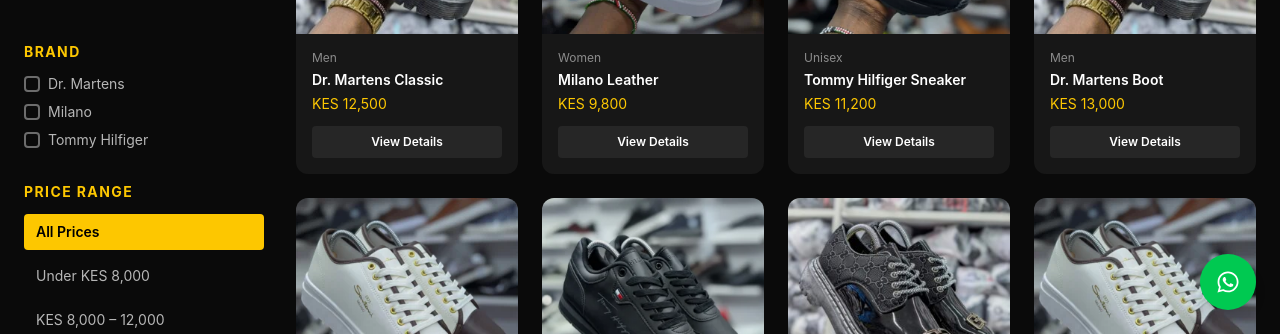
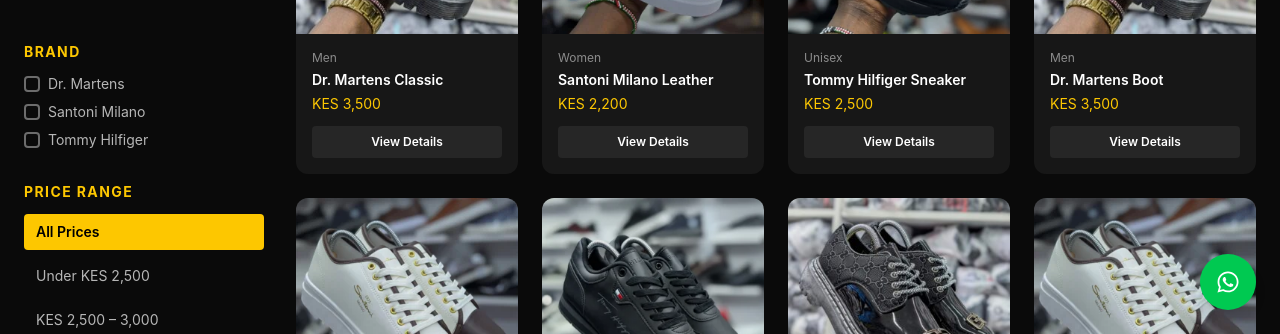
Before and after one commit to FrancisKarani14/shoepalace, a React (Vite) app: page /collections in a window 1280 px wide. Shown: the part 466-800 px from the top of the page. Built offline with nearby package versions, Linux system fonts and the light colour scheme.

Commit message:
changes the prices of shoes

```diff
--- a/src/data/shoes.js
+++ b/src/data/shoes.js
@@ -1,42 +1,42 @@
 export const allShoes = [
-  { id: 1,  name: 'Dr. Martens Classic',       price: 12500, brand: 'Dr. Martens',    category: 'men',    image: '/Martins.png',       stock: 8 },
-  { id: 2,  name: 'Milano Leather',             price: 9800,  brand: 'Milano',         category: 'women',  image: '/Milano.png',        stock: 5 },
-  { id: 3,  name: 'Tommy Hilfiger Sneaker',     price: 11200, brand: 'Tommy Hilfiger', category: 'unisex', image: '/Tommyhilfiger.png', stock: 12 },
-  { id: 4,  name: 'Dr. Martens Boot',           price: 13000, brand: 'Dr. Martens',    category: 'men',    image: '/Martins.png',       stock: 3 },
-  { id: 5,  name: 'Milano Sport',               price: 8500,  brand: 'Milano',         category: 'women',  image: '/Milano.png',        stock: 7 },
-  { id: 6,  name: 'Tommy Hilfiger Classic',     price: 10500, brand: 'Tommy Hilfiger', category: 'unisex', image: '/Tommyhilfiger.png', stock: 9 },
-  { id: 7,  name: 'Dr. Martens Low',            price: 11800, brand: 'Dr. Martens',    category: 'men',    image: '/Martins.png',       stock: 6 },
-  { id: 8,  name: 'Milano Elite',               price: 9200,  brand: 'Milano',         category: 'women',  image: '/Milano.png',        stock: 4 },
-  { id: 9,  name: 'Tommy Hilfiger Runner',      price: 10800, brand: 'Tommy Hilfiger', category: 'unisex', image: '/Tommyhilfiger.png', stock: 11 },
-  { id: 10, name: 'Dr. Martens Chelsea',        price: 14000, brand: 'Dr. Martens',    category: 'women',  image: '/Martins.png',       stock: 2 },
-  { id: 11, name: 'Milano Casual',              price: 7800,  brand: 'Milano',         category: 'men',    image: '/Milano.png',        stock: 10 },
-  { id: 12, name: 'Tommy Hilfiger Polo Shoe',   price: 12000, brand: 'Tommy Hilfiger', category: 'men',    image: '/Tommyhilfiger.png', stock: 5 },
-  { id: 13, name: 'Dr. Martens Oxford',         price: 13500, brand: 'Dr. Martens',    category: 'unisex', image: '/Martins.png',       stock: 7 },
-  { id: 14, name: 'Milano Wedge',               price: 9500,  brand: 'Milano',         category: 'women',  image: '/Milano.png',        stock: 6 },
-  { id: 15, name: 'Tommy Hilfiger Loafer',      price: 11500, brand: 'Tommy Hilfiger', category: 'men',    image: '/Tommyhilfiger.png', stock: 8 },
-  { id: 16, name: 'Dr. Martens Platform',       price: 15000, brand: 'Dr. Martens',    category: 'women',  image: '/Martins.png',       stock: 3 },
-  { id: 17, name: 'Milano Slip-On',             price: 8000,  brand: 'Milano',         category: 'unisex', image: '/Milano.png',        stock: 9 },
-  { id: 18, name: 'Tommy Hilfiger High Top',    price: 13200, brand: 'Tommy Hilfiger', category: 'unisex', image: '/Tommyhilfiger.png', stock: 4 },
-  { id: 19, name: 'Dr. Martens Sandal',         price: 10000, brand: 'Dr. Martens',    category: 'women',  image: '/Martins.png',       stock: 6 },
-  { id: 20, name: 'Milano Derby',               price: 9000,  brand: 'Milano',         category: 'men',    image: '/Milano.png',        stock: 5 },
-  { id: 21, name: 'Tommy Hilfiger Boat Shoe',   price: 11000, brand: 'Tommy Hilfiger', category: 'men',    image: '/Tommyhilfiger.png', stock: 7 },
-  { id: 22, name: 'Dr. Martens Brogue',         price: 12800, brand: 'Dr. Martens',    category: 'unisex', image: '/Martins.png',       stock: 5 },
-  { id: 23, name: 'Milano Mule',                price: 7500,  brand: 'Milano',         category: 'women',  image: '/Milano.png',        stock: 8 },
-  { id: 24, name: 'Tommy Hilfiger Canvas',      price: 9800,  brand: 'Tommy Hilfiger', category: 'unisex', image: '/Tommyhilfiger.png', stock: 10 },
-  { id: 25, name: 'Dr. Martens Ankle Boot',     price: 13800, brand: 'Dr. Martens',    category: 'women',  image: '/Martins.png',       stock: 3 },
-  { id: 26, name: 'Milano Trainer',             price: 8800,  brand: 'Milano',         category: 'men',    image: '/Milano.png',        stock: 6 },
-  { id: 27, name: 'Tommy Hilfiger Espadrille',  price: 10200, brand: 'Tommy Hilfiger', category: 'women',  image: '/Tommyhilfiger.png', stock: 7 },
-  { id: 28, name: 'Dr. Martens Lace Up',        price: 12200, brand: 'Dr. Martens',    category: 'men',    image: '/Martins.png',       stock: 4 },
-  { id: 29, name: 'Milano Pump',                price: 9100,  brand: 'Milano',         category: 'women',  image: '/Milano.png',        stock: 5 },
-  { id: 30, name: 'Tommy Hilfiger Moccasin',    price: 10900, brand: 'Tommy Hilfiger', category: 'men',    image: '/Tommyhilfiger.png', stock: 9 },
-  { id: 31, name: 'Dr. Martens Zip Boot',       price: 14500, brand: 'Dr. Martens',    category: 'unisex', image: '/Martins.png',       stock: 2 },
-  { id: 32, name: 'Milano Flat',                price: 7200,  brand: 'Milano',         category: 'women',  image: '/Milano.png',        stock: 11 },
-  { id: 33, name: 'Tommy Hilfiger Flip Flop',   price: 5500,  brand: 'Tommy Hilfiger', category: 'unisex', image: '/Tommyhilfiger.png', stock: 14 },
-  { id: 34, name: 'Dr. Martens Monk Strap',     price: 13200, brand: 'Dr. Martens',    category: 'men',    image: '/Martins.png',       stock: 5 },
-  { id: 35, name: 'Milano Kitten Heel',         price: 9400,  brand: 'Milano',         category: 'women',  image: '/Milano.png',        stock: 6 },
-  { id: 36, name: 'Tommy Hilfiger Wedge',       price: 11800, brand: 'Tommy Hilfiger', category: 'women',  image: '/Tommyhilfiger.png', stock: 4 },
-  { id: 37, name: 'Dr. Martens Creeper',        price: 15500, brand: 'Dr. Martens',    category: 'unisex', image: '/Martins.png',       stock: 3 },
-  { id: 38, name: 'Milano Block Heel',          price: 9700,  brand: 'Milano',         category: 'women',  image: '/Milano.png',        stock: 7 },
-  { id: 39, name: 'Tommy Hilfiger Slip On',     price: 10400, brand: 'Tommy Hilfiger', category: 'unisex', image: '/Tommyhilfiger.png', stock: 8 },
-  { id: 40, name: 'Dr. Martens Quad Boot',      price: 16000, brand: 'Dr. Martens',    category: 'men',    image: '/Martins.png',       stock: 2 },
+  { id: 1,  name: 'Dr. Martens Classic',       price: 3500, brand: 'Dr. Martens',    category: 'men',    image: '/Martins.png',       stock: 8 },
+  { id: 2,  name: 'Santoni Milano Leather',     price: 2200, brand: 'Santoni Milano', category: 'women',  image: '/Milano.png',        stock: 5 },
+  { id: 3,  name: 'Tommy Hilfiger Sneaker',     price: 2500, brand: 'Tommy Hilfiger', category: 'unisex', image: '/Tommyhilfiger.png', stock: 12 },
+  { id: 4,  name: 'Dr. Martens Boot',           price: 3500, brand: 'Dr. Martens',    category: 'men',    image: '/Martins.png',       stock: 3 },
+  { id: 5,  name: 'Santoni Milano Sport',       price: 2200, brand: 'Santoni Milano', category: 'women',  image: '/Milano.png',        stock: 7 },
+  { id: 6,  name: 'Tommy Hilfiger Classic',     price: 2500, brand: 'Tommy Hilfiger', category: 'unisex', image: '/Tommyhilfiger.png', stock: 9 },
+  { id: 7,  name: 'Dr. Martens Low',            price: 3500, brand: 'Dr. Martens',    category: 'men',    image: '/Martins.png',       stock: 6 },
+  { id: 8,  name: 'Santoni Milano Elite',       price: 2200, brand: 'Santoni Milano', category: 'women',  image: '/Milano.png',        stock: 4 },
+  { id: 9,  name: 'Tommy Hilfiger Runner',      price: 2500, brand: 'Tommy Hilfiger', category: 'unisex', image: '/Tommyhilfiger.png', stock: 11 },
+  { id: 10, name: 'Dr. Martens Chelsea',        price: 3500, brand: 'Dr. Martens',    category: 'women',  image: '/Martins.png',       stock: 2 },
+  { id: 11, name: 'Santoni Milano Casual',      price: 2200, brand: 'Santoni Milano', category: 'men',    image: '/Milano.png',        stock: 10 },
+  { id: 12, name: 'Tommy Hilfiger Polo Shoe',   price: 2500, brand: 'Tommy Hilfiger', category: 'men',    image: '/Tommyhilfiger.png', stock: 5 },
+  { id: 13, name: 'Dr. Martens Oxford',         price: 3500, brand: 'Dr. Martens',    category: 'unisex', image: '/Martins.png',       stock: 7 },
+  { id: 14, name: 'Santoni Milano Wedge',       price: 2200, brand: 'Santoni Milano', category: 'women',  image: '/Milano.png',        stock: 6 },
+  { id: 15, name: 'Tommy Hilfiger Loafer',      price: 2500, brand: 'Tommy Hilfiger', category: 'men',    image: '/Tommyhilfiger.png', stock: 8 },
+  { id: 16, name: 'Dr. Martens Platform',       price: 3500, brand: 'Dr. Martens',    category: 'women',  image: '/Martins.png',       stock: 3 },
+  { id: 17, name: 'Santoni Milano Slip-On',     price: 2200, brand: 'Santoni Milano', category: 'unisex', image: '/Milano.png',        stock: 9 },
+  { id: 18, name: 'Tommy Hilfiger High Top',    price: 2500, brand: 'Tommy Hilfiger', category: 'unisex', image: '/Tommyhilfiger.png', stock: 4 },
+  { id: 19, name: 'Dr. Martens Sandal',         price: 3500, brand: 'Dr. Martens',    category: 'women',  image: '/Martins.png',       stock: 6 },
+  { id: 20, name: 'Santoni Milano Derby',       price: 2200, brand: 'Santoni Milano', category: 'men',    image: '/Milano.png',        stock: 5 },
+  { id: 21, name: 'Tommy Hilfiger Boat Shoe',   price: 2500, brand: 'Tommy Hilfiger', category: 'men',    image: '/Tommyhilfiger.png', stock: 7 },
+  { id: 22, name: 'Dr. Martens Brogue',         price: 3500, brand: 'Dr. Martens',    category: 'unisex', image: '/Martins.png',       stock: 5 },
+  { id: 23, name: 'Santoni Milano Mule',        price: 2200, brand: 'Santoni Milano', category: 'women',  image: '/Milano.png',        stock: 8 },
+  { id: 24, name: 'Tommy Hilfiger Canvas',      price: 2500, brand: 'Tommy Hilfiger', category: 'unisex', image: '/Tommyhilfiger.png', stock: 10 },
+  { id: 25, name: 'Dr. Martens Ankle Boot',     price: 3500, brand: 'Dr. Martens',    category: 'women',  image: '/Martins.png',       stock: 3 },
+  { id: 26, name: 'Santoni Milano Trainer',     price: 2200, brand: 'Santoni Milano', category: 'men',    image: '/Milano.png',        stock: 6 },
+  { id: 27, name: 'Tommy Hilfiger Espadrille',  price: 2500, brand: 'Tommy Hilfiger', category: 'women',  image: '/Tommyhilfiger.png', stock: 7 },
+  { id: 28, name: 'Dr. Martens Lace Up',        price: 3500, brand: 'Dr. Martens',    category: 'men',    image: '/Martins.png',       stock: 4 },
+  { id: 29, name: 'Santoni Milano Pump',        price: 2200, brand: 'Santoni Milano', category: 'women',  image: '/Milano.png',        stock: 5 },
+  { id: 30, name: 'Tommy Hilfiger Moccasin',    price: 2500, brand: 'Tommy Hilfiger', category: 'men',    image: '/Tommyhilfiger.png', stock: 9 },
+  { id: 31, name: 'Dr. Martens Zip Boot',       price: 3500, brand: 'Dr. Martens',    category: 'unisex', image: '/Martins.png',       stock: 2 },
+  { id: 32, name: 'Santoni Milano Flat',        price: 2200, brand: 'Santoni Milano', category: 'women',  image: '/Milano.png',        stock: 11 },
+  { id: 33, name: 'Tommy Hilfiger Flip Flop',   price: 2500, brand: 'Tommy Hilfiger', category: 'unisex', image: '/Tommyhilfiger.png', stock: 14 },
+  { id: 34, name: 'Dr. Martens Monk Strap',     price: 3500, brand: 'Dr. Martens',    category: 'men',    image: '/Martins.png',       stock: 5 },
+  { id: 35, name: 'Santoni Milano Kitten Heel', price: 2200, brand: 'Santoni Milano', category: 'women',  image: '/Milano.png',        stock: 6 },
+  { id: 36, name: 'Tommy Hilfiger Wedge',       price: 2500, brand: 'Tommy Hilfiger', category: 'women',  image: '/Tommyhilfiger.png', stock: 4 },
+  { id: 37, name: 'Dr. Martens Creeper',        price: 3500, brand: 'Dr. Martens',    category: 'unisex', image: '/Martins.png',       stock: 3 },
+  { id: 38, name: 'Santoni Milano Block Heel',  price: 2200, brand: 'Santoni Milano', category: 'women',  image: '/Milano.png',        stock: 7 },
+  { id: 39, name: 'Tommy Hilfiger Slip On',     price: 2500, brand: 'Tommy Hilfiger', category: 'unisex', image: '/Tommyhilfiger.png', stock: 8 },
+  { id: 40, name: 'Dr. Martens Quad Boot',      price: 3500, brand: 'Dr. Martens',    category: 'men',    image: '/Martins.png',       stock: 2 },
 ]
--- a/src/pages/Products.jsx
+++ b/src/pages/Products.jsx
@@ -3,13 +3,13 @@
 import { allShoes } from '../data/shoes'
 
 const PER_PAGE = 12
-const brands = ['Dr. Martens', 'Milano', 'Tommy Hilfiger']
+const brands = ['Dr. Martens', 'Santoni Milano', 'Tommy Hilfiger']
 const categories = ['men', 'women', 'unisex']
 const priceRanges = [
   { label: 'All Prices', min: 0, max: Infinity },
-  { label: 'Under KES 8,000', min: 0, max: 8000 },
-  { label: 'KES 8,000 – 12,000', min: 8000, max: 12000 },
-  { label: 'Above KES 12,000', min: 12000, max: Infinity },
+  { label: 'Under KES 2,500', min: 0, max: 2500 },
+  { label: 'KES 2,500 – 3,000', min: 2500, max: 3000 },
+  { label: 'Above KES 3,000', min: 3000, max: Infinity },
 ]
 
 export default function Products() {
```
